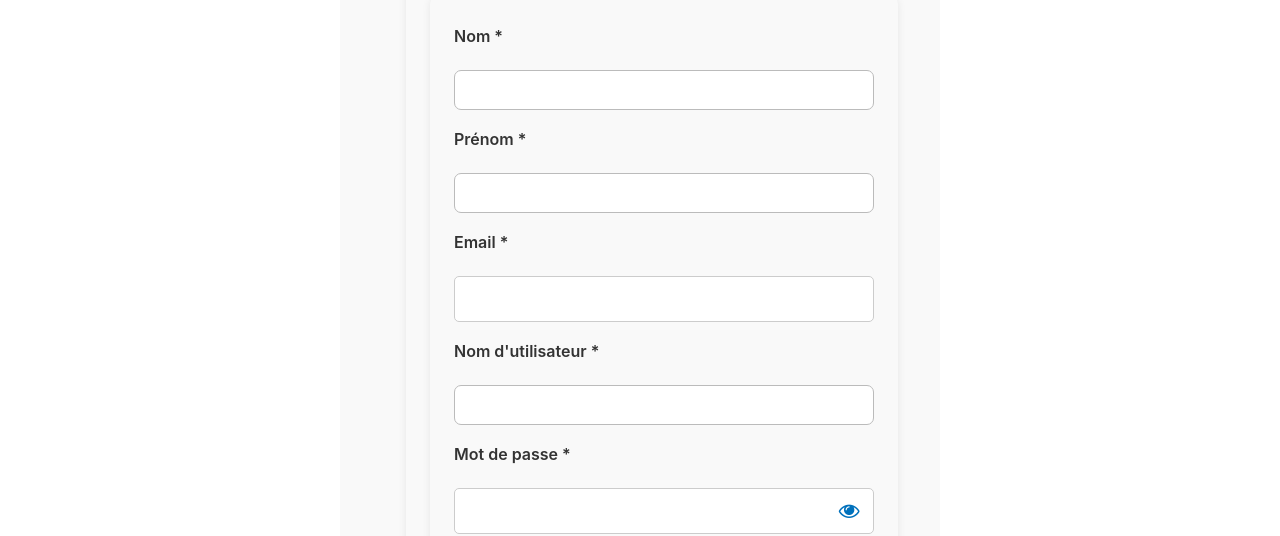
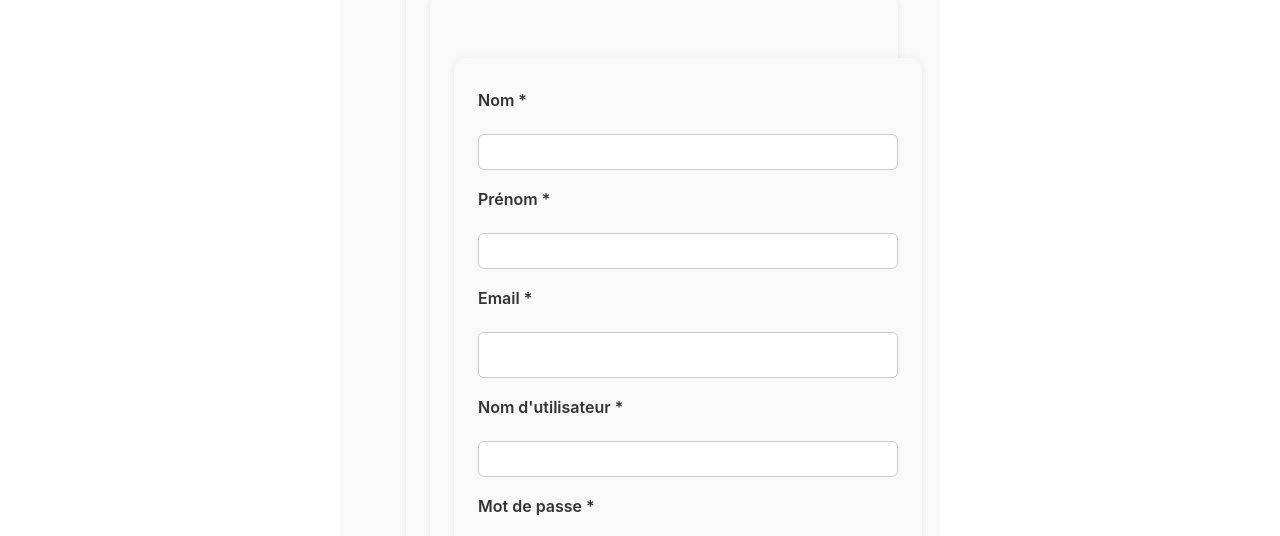
Before and after one commit to karma-yrb/EpiSol, a React (Create React App) app: page /users/add in a window 1280 px wide. Shown: the part 183-719 px from the top of the page. Built offline with nearby package versions, Linux system fonts and the light colour scheme; no server answers; sample sign-in values are in the browser's storage.

Commit message:
fix: bouton 'Mettre à jour' utilisateur fonctionne à nouveau (formulaire corrigé)

```diff
--- a/src/components/users/EditUser.js
+++ b/src/components/users/EditUser.js
@@ -63,12 +63,13 @@ function EditUser() {
         <i className="fa fa-user"></i>
         {id ? 'Modifier' : 'Ajouter'} un utilisateur
       </h1>
-      <UserForm
-        formData={user}
-        handleChange={(e) => setUser({ ...user, [e.target.name]: e.target.value })}
-        handleSubmit={handleSubmit}
-        id={id}
-      />
+      <form className="uni-form" onSubmit={handleSubmit}>
+        <UserForm
+          formData={user}
+          handleChange={(e) => setUser({ ...user, [e.target.name]: e.target.value })}
+          id={id}
+        />
+      </form>
     </div>
   );
 }
```
